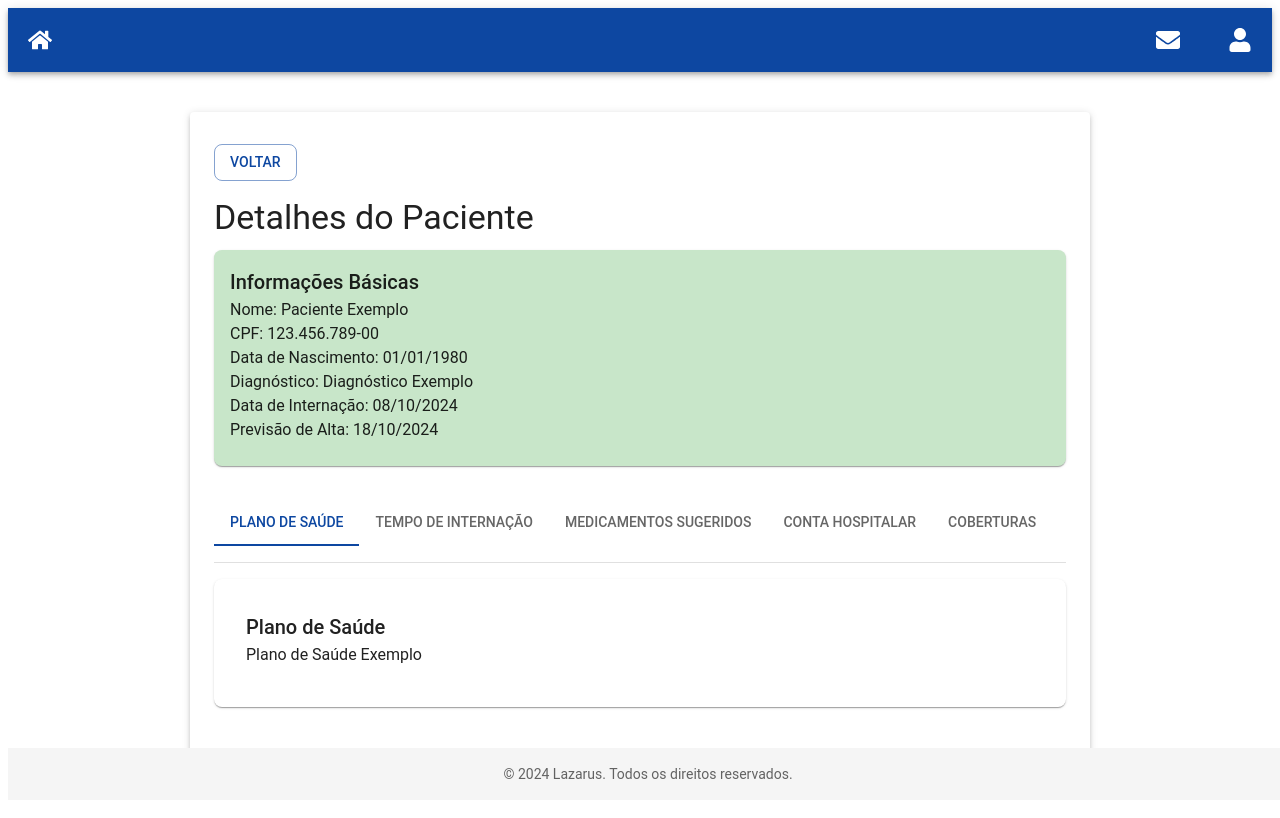
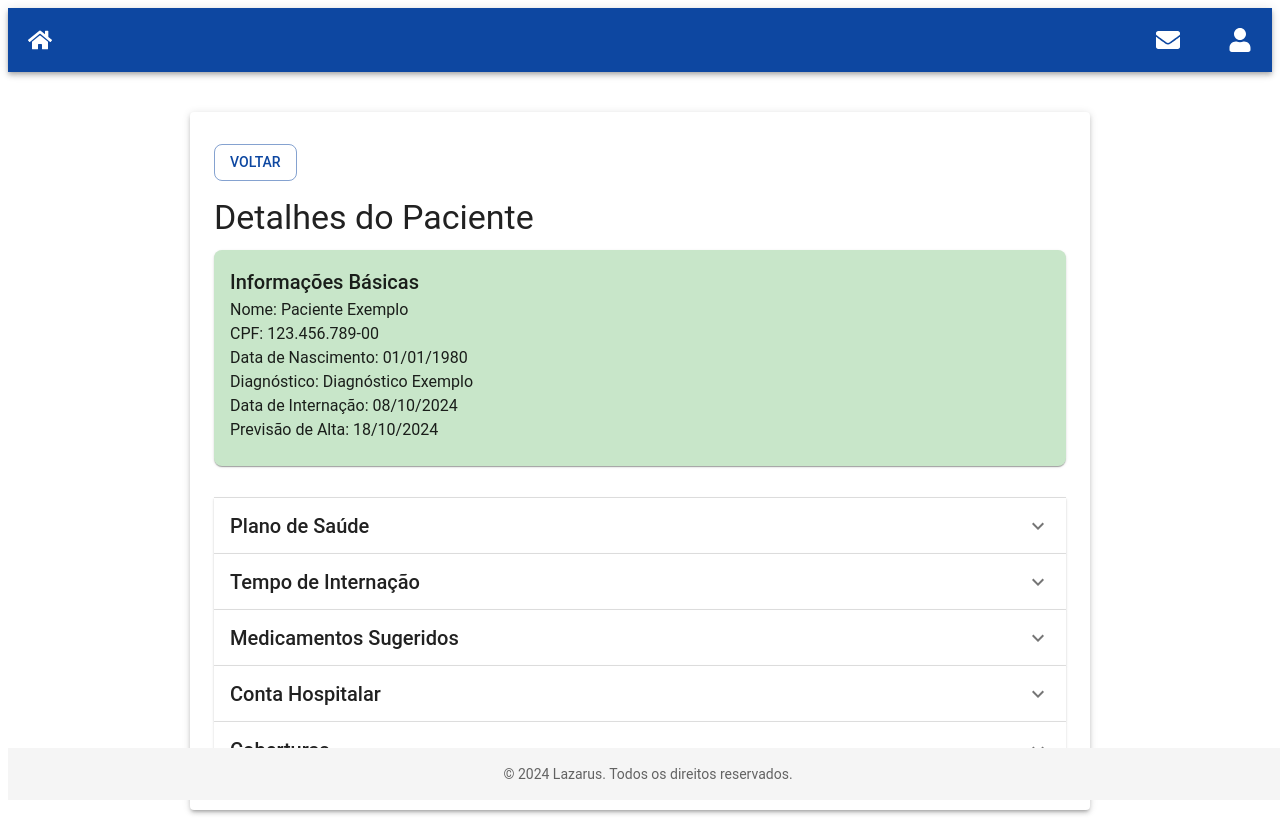
Before and after one commit to coliveia/lazarus, a React (Create React App) app: page /patients/1 in a window 1280 px wide. Built offline with nearby package versions, Linux system fonts and the light colour scheme.

Commit message:
alteracao da tela de login e mudança na tela de detalhes do paciente

```diff
--- a/package.json
+++ b/package.json
@@ -5,6 +5,7 @@
   "dependencies": {
     "@emotion/react": "^11.13.3",
     "@emotion/styled": "^11.13.0",
+    "@mui/icons-material": "^6.1.0",
     "@mui/material": "^6.1.0",
     "@testing-library/jest-dom": "^5.17.0",
     "@testing-library/react": "^13.4.0",
--- a/src/components/LoginPage.js
+++ b/src/components/LoginPage.js
@@ -1,6 +1,7 @@
 import React from 'react';
 import { Button, TextField, Container, Typography, Paper, Box } from '@mui/material';
 import { useNavigate } from 'react-router-dom';
+import ScienceIcon from '@mui/icons-material/Science'; // Ícone de laboratório
 
 const LoginPage = () => {
   const navigate = useNavigate();
@@ -17,9 +18,21 @@ const LoginPage = () => {
       maxWidth="xs"
       sx={{ padding: 4, marginTop: 8, display: 'flex', flexDirection: 'column', alignItems: 'center' }}
     >
-      <Typography variant="h4" gutterBottom>
-        Lazarus
-      </Typography>
+      {/* Ajuste do tamanho do ícone e formatação do texto para simular um logo */}
+      <Box sx={{ display: 'flex', alignItems: 'center', mb: 2 }}>
+        <ScienceIcon sx={{ fontSize: 60, color: 'primary.main', marginRight: 1 }} />
+        <Typography
+          variant="h3"
+          sx={{
+            fontFamily: 'Arial, sans-serif',
+            fontWeight: 'bold',
+            letterSpacing: 1.5,
+            color: '#1976d2', // Azul primário padrão
+          }}
+        >
+          Lazarus
+        </Typography>
+      </Box>
       <Typography variant="h6" color="textSecondary" gutterBottom>
         Faça login para continuar
       </Typography>
--- a/src/components/PatientDetail.js
+++ b/src/components/PatientDetail.js
@@ -1,12 +1,11 @@
 import React from 'react';
 import { useNavigate } from 'react-router-dom';
-import { Box, Container, Paper, Typography, Card, CardContent, Tabs, Tab, Divider, Button } from '@mui/material';
-import { format, addDays, isBefore} from 'date-fns';
+import {  Container, Paper, Typography, Card, CardContent, Button, Accordion, AccordionSummary, AccordionDetails } from '@mui/material';
+import ExpandMoreIcon from '@mui/icons-material/ExpandMore';
+import { format, addDays, isBefore } from 'date-fns';
 
 const PatientDetail = () => {
-
   const navigate = useNavigate();
-  const [tabIndex, setTabIndex] = React.useState(0);
 
   // Dados do paciente (exemplo)
   const patient = {
@@ -35,10 +34,6 @@ const PatientDetail = () => {
     return '#FFF59D'; // Amarelo para vencido
   };
 
-  const handleChange = (event, newValue) => {
-    setTabIndex(newValue);
-  };
-
   const handleGoBack = () => {
     navigate(-1); // Volta para a página anterior
   };
@@ -49,6 +44,7 @@ const PatientDetail = () => {
         Voltar
       </Button>
       <Typography variant="h4" gutterBottom>Detalhes do Paciente</Typography>
+
       <Card sx={{ backgroundColor: getCardColor(), mb: 4 }}>
         <CardContent>
           <Typography variant="h6">Informações Básicas</Typography>
@@ -61,58 +57,51 @@ const PatientDetail = () => {
         </CardContent>
       </Card>
 
-      <Box>
-        <Tabs value={tabIndex} onChange={handleChange} aria-label="Paciente Details Tabs" sx={{ mb: 2 }}>
-          <Tab label="Plano de Saúde" />
-          <Tab label="Tempo de Internação" />
-          <Tab label="Medicamentos Sugeridos" />
-          <Tab label="Conta Hospitalar" />
-          <Tab label="Coberturas" />
-        </Tabs>
-        <Divider sx={{ mb: 2 }} />
-        <Box>
-          {tabIndex === 0 && (
-            <Card sx={{ mb: 2, padding: 2 }}>
-              <CardContent>
+      {/* Aqui os cards expansíveis (Accordion) */}
+      <Accordion>
+        <AccordionSummary expandIcon={<ExpandMoreIcon />}>
           <Typography variant="h6">Plano de Saúde</Typography>
+        </AccordionSummary>
+        <AccordionDetails>
           <Typography variant="body1">{patient.insurancePlan}</Typography>
-              </CardContent>
-            </Card>
-          )}
-          {tabIndex === 1 && (
-            <Card sx={{ mb: 2, padding: 2 }}>
-              <CardContent>
+        </AccordionDetails>
+      </Accordion>
+
+      <Accordion>
+        <AccordionSummary expandIcon={<ExpandMoreIcon />}>
           <Typography variant="h6">Tempo de Internação</Typography>
+        </AccordionSummary>
+        <AccordionDetails>
           <Typography variant="body1">{patient.hospitalizationTime}</Typography>
-              </CardContent>
-            </Card>
-          )}
-          {tabIndex === 2 && (
-            <Card sx={{ mb: 2, padding: 2 }}>
-              <CardContent>
+        </AccordionDetails>
+      </Accordion>
+
+      <Accordion>
+        <AccordionSummary expandIcon={<ExpandMoreIcon />}>
           <Typography variant="h6">Medicamentos Sugeridos</Typography>
+        </AccordionSummary>
+        <AccordionDetails>
           <Typography variant="body1">{patient.suggestedMedications}</Typography>
-              </CardContent>
-            </Card>
-          )}
-          {tabIndex === 3 && (
-            <Card sx={{ mb: 2, padding: 2 }}>
-              <CardContent>
+        </AccordionDetails>
+      </Accordion>
+
+      <Accordion>
+        <AccordionSummary expandIcon={<ExpandMoreIcon />}>
           <Typography variant="h6">Conta Hospitalar</Typography>
+        </AccordionSummary>
+        <AccordionDetails>
           <Typography variant="body1">{patient.hospitalAccount}</Typography>
-              </CardContent>
-            </Card>
-          )}
-          {tabIndex === 4 && (
-            <Card sx={{ mb: 2, padding: 2 }}>
-              <CardContent>
+        </AccordionDetails>
+      </Accordion>
+
+      <Accordion>
+        <AccordionSummary expandIcon={<ExpandMoreIcon />}>
           <Typography variant="h6">Coberturas</Typography>
+        </AccordionSummary>
+        <AccordionDetails>
           <Typography variant="body1">{patient.coverages}</Typography>
-              </CardContent>
-            </Card>
-          )}
-        </Box>
-      </Box>
+        </AccordionDetails>
+      </Accordion>
     </Container>
   );
 };
```
Also changed, not shown: 1 other file (tests, documents, lock files or other folders). Lines whose indentation alone changed are shown as unchanged.
